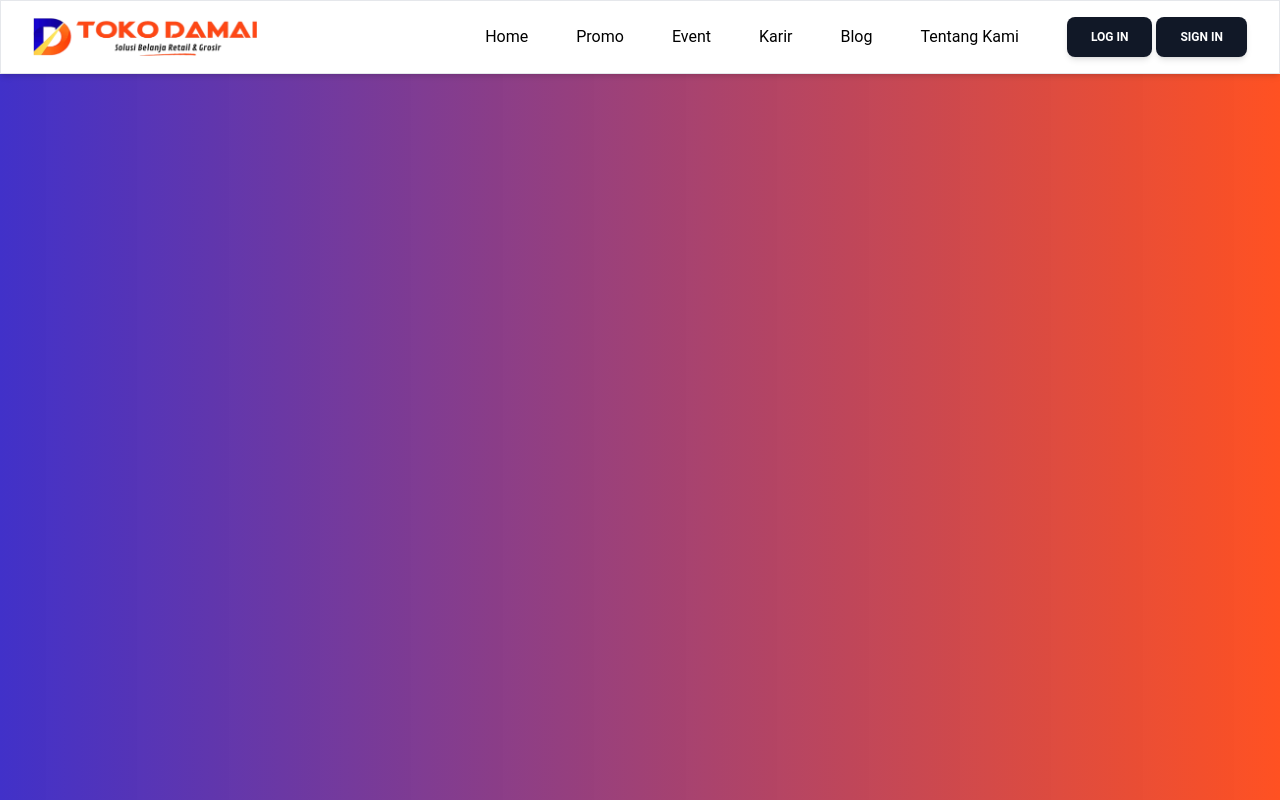
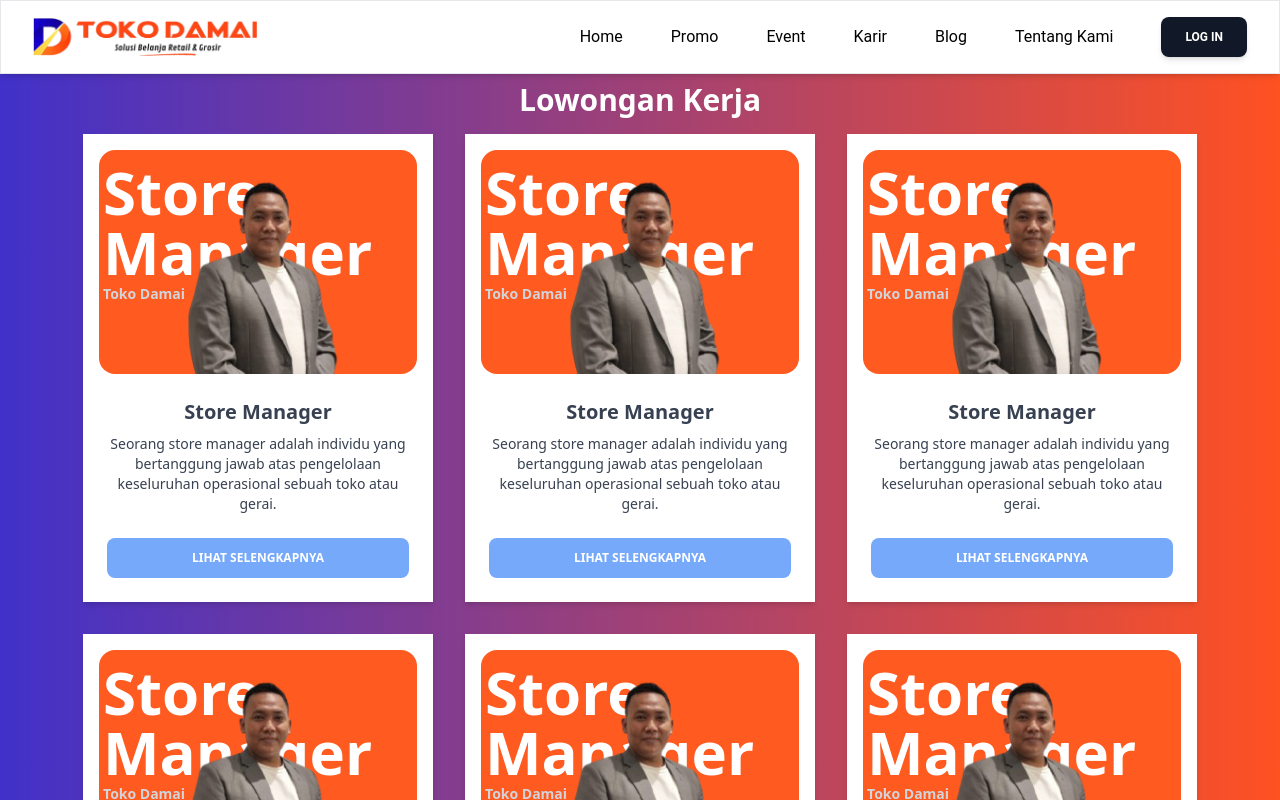
Before and after one commit to tarunaagung11/Toko-Damai, a React (Vite) app: page /karir in a window 1280 px wide. Shown: the top 800 px of the page. Built offline with nearby package versions, Linux system fonts and the light colour scheme; what @designbycode/tailwindcss-text-stroke would draw is missing.

Commit message:
login dan karir update

```diff
--- a/src/App.tsx
+++ b/src/App.tsx
@@ -15,9 +15,9 @@
         <Route path="/Promo" element={<Promo />} />
         <Route path="/event" element={<Event />} />
         <Route path="/blog" element={<Blog />} />
-        <Route path="/Karir" element={<Karir />} />
-        <Route path="/Tentangkami" element={<Tentangkami />} />
-        <Route path="/Login" element={<Login />} />
+        <Route path="/karir" element={<Karir />} />
+        <Route path="/tentangkami" element={<Tentangkami />} />
+        <Route path="/login" element={<Login />} />
       </Routes>
     </Router>
   );
--- /dev/null
+++ b/src/components/Karircard.jsx
@@ -0,0 +1,66 @@
+import React from "react";
+import {
+  Card,
+  CardHeader,
+  CardBody,
+  CardFooter,
+  Typography,
+  Button,
+} from "@material-tailwind/react";
+import Storemanager from "../assets/Storemanager.png";
+
+const Karircard = () => {
+  return (
+    <div>
+      <div className="h-auto justify-center">
+        {/* Card1 */}
+        <Card className=" relative isolate m-4 flex h-auto w-[350px] flex-col">
+          <CardHeader
+            shadow={false}
+            floated={false}
+            className="h-56 rounded-2xl bg-orange-500"
+          >
+            <img
+              src={Storemanager}
+              alt="card-image"
+              className="absolute inset-0 z-0 size-full object-cover"
+            />
+            <div className="absolute inset-0 items-end "></div>
+            <h3 className=" ml-1 mt-3 text-6xl font-bold text-white">
+              Store Manager
+            </h3>
+            <div className=" ml-1 gap-y-1 overflow-hidden text-sm font-semibold leading-6 text-gray-300">
+              Toko Damai
+            </div>
+          </CardHeader>
+          <CardBody>
+            <div className=" mb-2 flex justify-center text-center">
+              <Typography color="blue-gray" className=" text-xl font-bold">
+                Store Manager
+              </Typography>
+            </div>
+            <Typography
+              variant="small"
+              color="gray"
+              className="text-center font-normal"
+            >
+              Seorang store manager adalah individu yang bertanggung jawab atas
+              pengelolaan keseluruhan operasional sebuah toko atau gerai.
+            </Typography>
+          </CardBody>
+          <CardFooter className="pt-0">
+            <Button
+              ripple={false}
+              fullWidth={true}
+              className="bg-blue-400 text-white shadow-none hover:scale-105 hover:bg-blue-600 hover:text-white hover:shadow-none focus:scale-105 focus:shadow-none active:scale-100"
+            >
+              Lihat Selengkapnya
+            </Button>
+          </CardFooter>
+        </Card>
+      </div>
+    </div>
+  );
+};
+
+export default Karircard;
--- a/src/components/StickyNavbar.jsx
+++ b/src/components/StickyNavbar.jsx
@@ -43,12 +43,11 @@
               </ul>
             </div>
             <div className="flex items-center gap-x-1">
-              <Button className="hidden from-green-400 to-blue-600 hover:bg-gradient-to-tl lg:inline-block">
-                <span>Log In</span>
-              </Button>
-              <Button className="hidden from-green-400 to-blue-600 hover:bg-gradient-to-tl lg:inline-block">
-                <span>Sign in</span>
-              </Button>
+              <a href="/login">
+                <Button className="hidden from-green-400 to-blue-600 hover:bg-gradient-to-tl lg:inline-block">
+                  <span>Log In</span>
+                </Button>
+              </a>
             </div>
             <IconButton
               variant="text"
@@ -118,9 +117,6 @@
                 <span>Log In</span>
               </Button>
             </a>
-            <Button className=" from-green-400 to-blue-600 hover:bg-gradient-to-tl ">
-              <span>Sign In</span>
-            </Button>
           </div>
         </Collapse>
       </Navbar>
--- a/src/pages/Karir.jsx
+++ b/src/pages/Karir.jsx
@@ -1,10 +1,22 @@
 import React from "react";
 import StickyNavbar from "../components/StickyNavbar";
+import Karircard from "../components/Karircard";
 
 const Karir = () => {
   return (
     <div>
       <StickyNavbar />
+      <h1 className=" mt-2 text-center text-3xl font-bold text-white">
+        Lowongan Kerja
+      </h1>
+      <div className=" flex flex-wrap justify-center">
+        <Karircard />
+        <Karircard />
+        <Karircard />
+        <Karircard />
+        <Karircard />
+        <Karircard />
+      </div>
     </div>
   );
 };
--- a/src/pages/Login.jsx
+++ b/src/pages/Login.jsx
@@ -1,27 +1,30 @@
 import React from "react";
 import Logo from "../assets/Logo.png";
+import { motion } from "motion/react";
 
 const Login = () => {
   return (
     <div>
-      <section className="bg-gray-50 dark:bg-gray-900">
+      <section className="bg-gray-50 ">
         <div className="mx-auto flex flex-col items-center justify-center px-6 py-8 md:h-screen lg:py-0">
-          <a
-            href="#"
-            className="mb-6 flex items-center text-2xl font-semibold text-gray-900 dark:text-white"
-          >
-            <img className="mr-2" src={Logo} alt="logo" />
-          </a>
-          <div className="w-full rounded-lg bg-white shadow dark:border dark:border-gray-700 dark:bg-gray-800 sm:max-w-md md:mt-0 xl:p-0">
+          <motion.div whileHover={{ scale: 1.1 }} whileTap={{ scale: 0.95 }}>
+            <a
+              href="/"
+              className="mb-6 flex items-center text-2xl font-semibold text-gray-900 "
+            >
+              <img className="mr-2 h-auto w-64" src={Logo} alt="logo" />
+            </a>
+          </motion.div>
+          <div className="w-full rounded-lg bg-white shadow  sm:max-w-md md:mt-0 xl:p-0">
             <div className="space-y-4 p-6 sm:p-8 md:space-y-6">
-              <h1 className="text-xl font-bold leading-tight tracking-tight text-gray-900 dark:text-white md:text-2xl">
+              <h1 className=":teexdarkt-whit text-xl font-bold leading-tight tracking-tight text-gray-900 md:text-2xl">
                 Sign in to your account
               </h1>
               <form class="space-y-4 md:space-y-6" action="#">
                 <div>
                   <label
                     for="email"
-                    className="mb-2 block text-sm font-medium text-gray-900 dark:text-white"
+                    className="mb-2 block text-sm font-medium text-gray-900 "
                   >
                     Your email
                   </label>
@@ -29,15 +32,15 @@
                     type="email"
                     name="email"
                     id="email"
-                    class="focus:ring-primary-600 focus:border-primary-600 block w-full rounded-lg border border-gray-300 bg-gray-50 p-2.5 text-gray-900 dark:border-gray-600 dark:bg-gray-700 dark:text-white dark:placeholder-gray-400 dark:focus:border-blue-500 dark:focus:ring-blue-500"
-                    placeholder="name@company.com"
+                    class="focus:ring-primary-600 focus:border-primary-600 block w-full rounded-lg border border-gray-300 bg-gray-50 p-2.5 text-gray-900 "
+                    placeholder="email"
                     required=""
                   />
                 </div>
                 <div>
                   <label
                     for="password"
-                    className="mb-2 block text-sm font-medium text-gray-900 dark:text-white"
+                    className="mb-2 block text-sm font-medium text-gray-900 "
                   >
                     Password
                   </label>
@@ -46,7 +49,7 @@
                     name="password"
                     id="password"
                     placeholder="••••••••"
-                    className="focus:ring-primary-600 focus:border-primary-600 block w-full rounded-lg border border-gray-300 bg-gray-50 p-2.5 text-gray-900 dark:border-gray-600 dark:bg-gray-700 dark:text-white dark:placeholder-gray-400 dark:focus:border-blue-500 dark:focus:ring-blue-500"
+                    className=" block w-full rounded-lg border border-gray-300 bg-gray-50 p-2.5 text-gray-900 "
                     required=""
                   />
                 </div>
@@ -57,37 +60,34 @@
                         id="remember"
                         aria-describedby="remember"
                         type="checkbox"
-                        class="focus:ring-3 focus:ring-primary-300 dark:focus:ring-primary-600 h-4 w-4 rounded border border-gray-300 bg-gray-50 dark:border-gray-600 dark:bg-gray-700 dark:ring-offset-gray-800"
+                        class="focus:ring-3 focus:ring-primary-300 h-4 w-4 rounded border border-gray-300 bg-gray-50 "
                         required=""
                       />
                     </div>
                     <div className="ml-3 text-sm">
-                      <label
-                        for="remember"
-                        className="text-gray-500 dark:text-gray-300"
-                      >
+                      <label for="remember" className="text-gray-500 ">
                         Remember me
                       </label>
                     </div>
                   </div>
                   <a
                     href="#"
-                    className="text-primary-600 dark:text-primary-500 text-sm font-medium hover:underline"
+                    className="text-sm font-medium text-black hover:underline"
                   >
                     Forgot password?
                   </a>
                 </div>
                 <button
                   type="submit"
-                  className="bg-primary-600 hover:bg-primary-700 focus:ring-primary-300 dark:bg-primary-600 dark:hover:bg-primary-700 dark:focus:ring-primary-800 w-full rounded-lg px-5 py-2.5 text-center text-sm font-medium text-white focus:outline-none focus:ring-4"
+                  className="w-full rounded-lg bg-blue-400 px-5 py-2.5 text-center text-sm font-medium text-white hover:bg-blue-600 focus:outline-none focus:ring-4"
                 >
                   Sign in
                 </button>
-                <p className="text-sm font-light text-gray-500 dark:text-gray-400">
+                <p className="text-sm font-light text-gray-500 ">
                   Don’t have an account yet?{" "}
                   <a
                     href="#"
-                    className="text-primary-600 dark:text-primary-500 font-medium hover:underline"
+                    className="font-medium text-black hover:underline"
                   >
                     Sign up
                   </a>
```
Also changed, not shown: src/assets/Storemanager.png (added).
